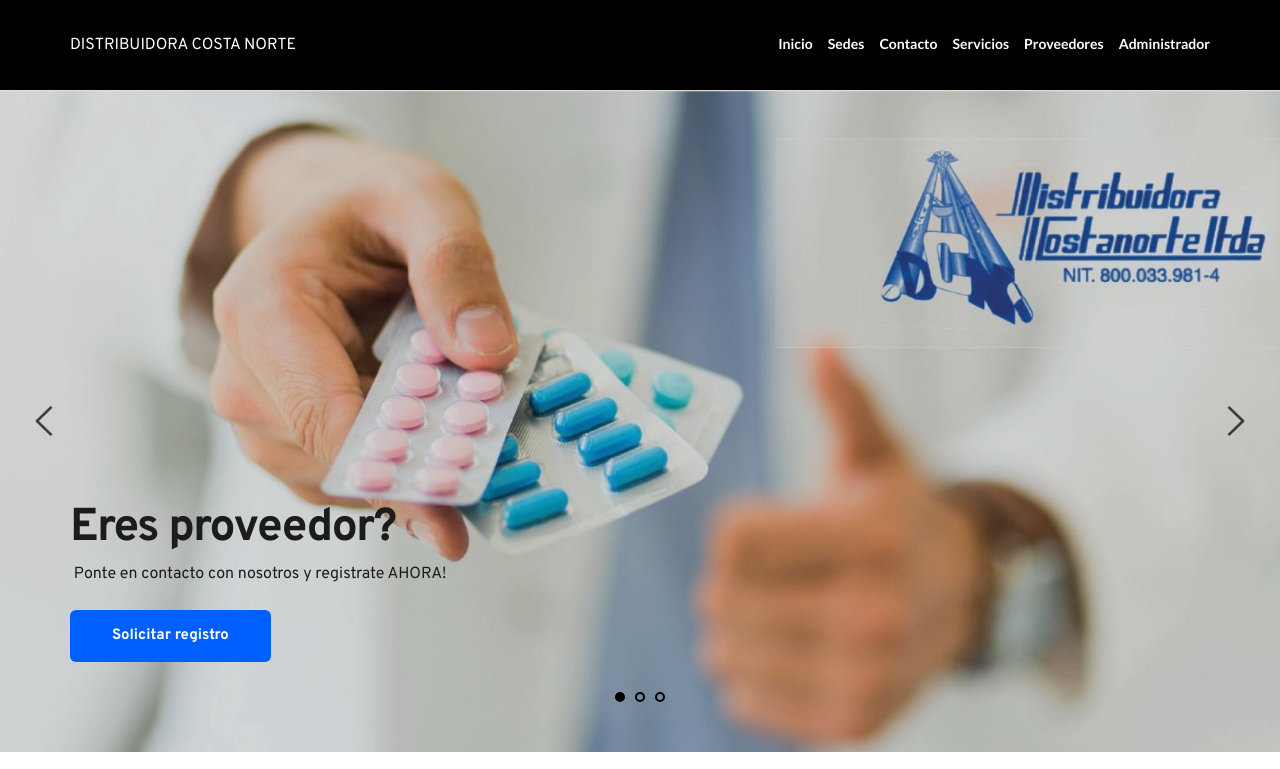
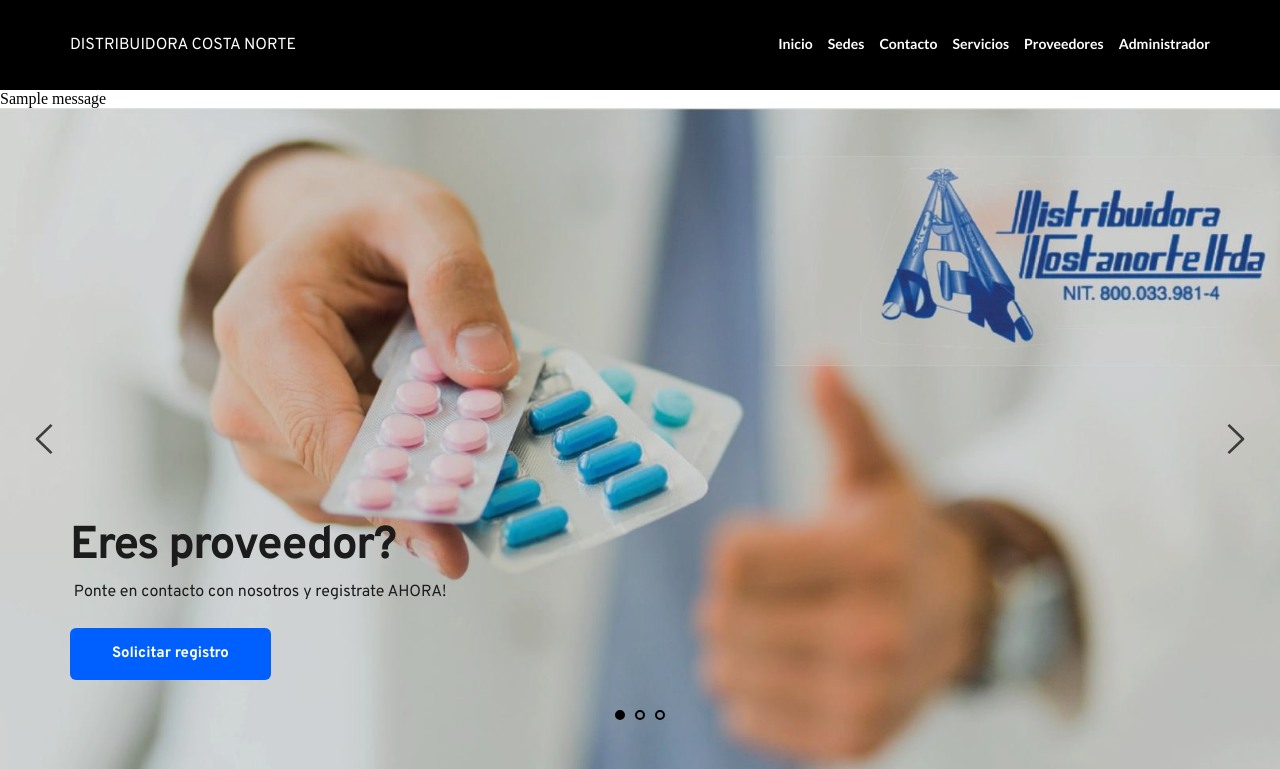
Before and after one commit to MiguelSie/PaginaWebDCN, a Flask app: page / in a window 1280 px wide. Shown: the top 769 px of the page. Run offline with Flask 2, Linux system fonts and the light colour scheme; one stand-in notice (Sample message) is shown; some web fonts are replaced.

Commit message:
message popper

```diff
--- a/paginawebdcn/templates/original.html
+++ b/paginawebdcn/templates/original.html
@@ -231,4 +231,12 @@
                 <form class="d-flex">
                     <a class="btn btn-outline-success" href="{{ url_for('cerrarSesion') }}">Cerrar sesion</a>
                 </form>
-                {% endif %}</div></div></div></div></div></div></div></div></div></section>{% block content%}{% endblock content %}<section data-uid="ecvdowezgrczvzftuvdifmvowjsalfnhqglp" id="ecvdowezgrczvzftuvdifmvowjsalfnhqglp" class="brz-section brz-css-ebouu"><div class="brz-section__content brz-section--boxed brz-css-ijzut brz-css-bmqhn" data-custom-id="bihdlxpjmvqpmfotnmxksrcgslzlluygkqdl"><div class="brz-container brz-css-czcfd"><div class="brz-css-hswnc brz-wrapper"><div class="brz-rich-text brz-css-eeffn" data-custom-id="qiidnukdyhgecrxdsudyoaprtozkczluoplh"><div><p class="brz-css-mbaca" data-generated-css="brz-css-dfeho" data-uniq-id="jlhst"><span style="color: rgb(0, 0, 0);">&#xA9; 2017&#x2013;2021 Company, Inc. &#xB7;</span><span class="brz-span" style="color: rgb(0, 0, 0);"> </span><a href="contactos" style="color: rgb(0, 231, 255);" class="link--external" data-brz-link-type="external">Contactos</a><span class="brz-span" style="color: rgb(0, 231, 255);"> </span></p></div></div></div></div></div></section></div> <!-- BRIZY ASSETS --><script class="brz-script brz-script-preview-lib" src="../static/assets/7307e5378ee2b502a262b4e3417b9fba.js"></script><script class="brz-script brz-script-preview" src="../static/assets/92bc410371711811d237d0dc10ec874d.js"></script><script class="brz-script brz-script-emit">      jQuery(document).ready(function() {        window.Brizy.emit("init.dom", jQuery(document.body));      });    </script><!-- END BRIZY ASSETS --></body></html>
+                {% endif %}</div></div></div></div></div></div></div></div></div></section>{% with messages = get_flashed_messages(with_categories=true) %}
+                {% if messages %}
+                {% for category, message in messages %}
+                <div class="alert alert-{{ category }}" style="margin-bottom: 0px;">
+                    {{ message }}
+                </div>
+                {% endfor %}
+                {% endif %}
+                {% endwith %}{% block content%}{% endblock content %}<section data-uid="ecvdowezgrczvzftuvdifmvowjsalfnhqglp" id="ecvdowezgrczvzftuvdifmvowjsalfnhqglp" class="brz-section brz-css-ebouu"><div class="brz-section__content brz-section--boxed brz-css-ijzut brz-css-bmqhn" data-custom-id="bihdlxpjmvqpmfotnmxksrcgslzlluygkqdl"><div class="brz-container brz-css-czcfd"><div class="brz-css-hswnc brz-wrapper"><div class="brz-rich-text brz-css-eeffn" data-custom-id="qiidnukdyhgecrxdsudyoaprtozkczluoplh"><div><p class="brz-css-mbaca" data-generated-css="brz-css-dfeho" data-uniq-id="jlhst"><span style="color: rgb(0, 0, 0);">&#xA9; 2017&#x2013;2021 Company, Inc. &#xB7;</span><span class="brz-span" style="color: rgb(0, 0, 0);"> </span><a href="contactos" style="color: rgb(0, 231, 255);" class="link--external" data-brz-link-type="external">Contactos</a><span class="brz-span" style="color: rgb(0, 231, 255);"> </span></p></div></div></div></div></div></section></div> <!-- BRIZY ASSETS --><script class="brz-script brz-script-preview-lib" src="../static/assets/7307e5378ee2b502a262b4e3417b9fba.js"></script><script class="brz-script brz-script-preview" src="../static/assets/92bc410371711811d237d0dc10ec874d.js"></script><script class="brz-script brz-script-emit">      jQuery(document).ready(function() {        window.Brizy.emit("init.dom", jQuery(document.body));      });    </script><!-- END BRIZY ASSETS --></body></html>
```
